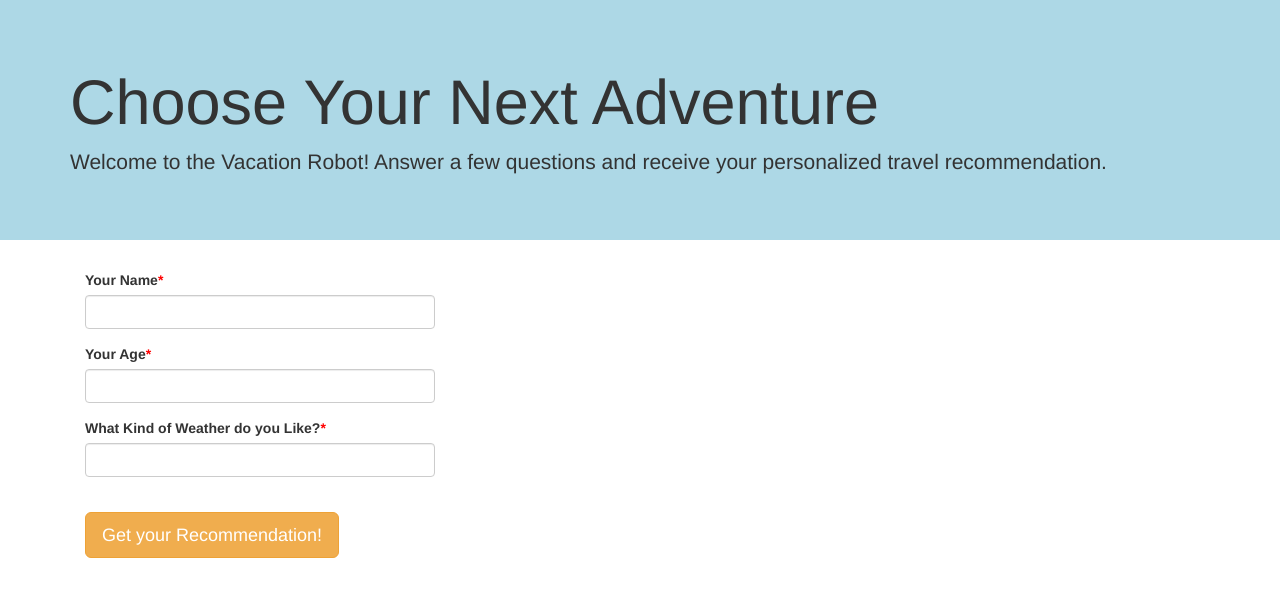
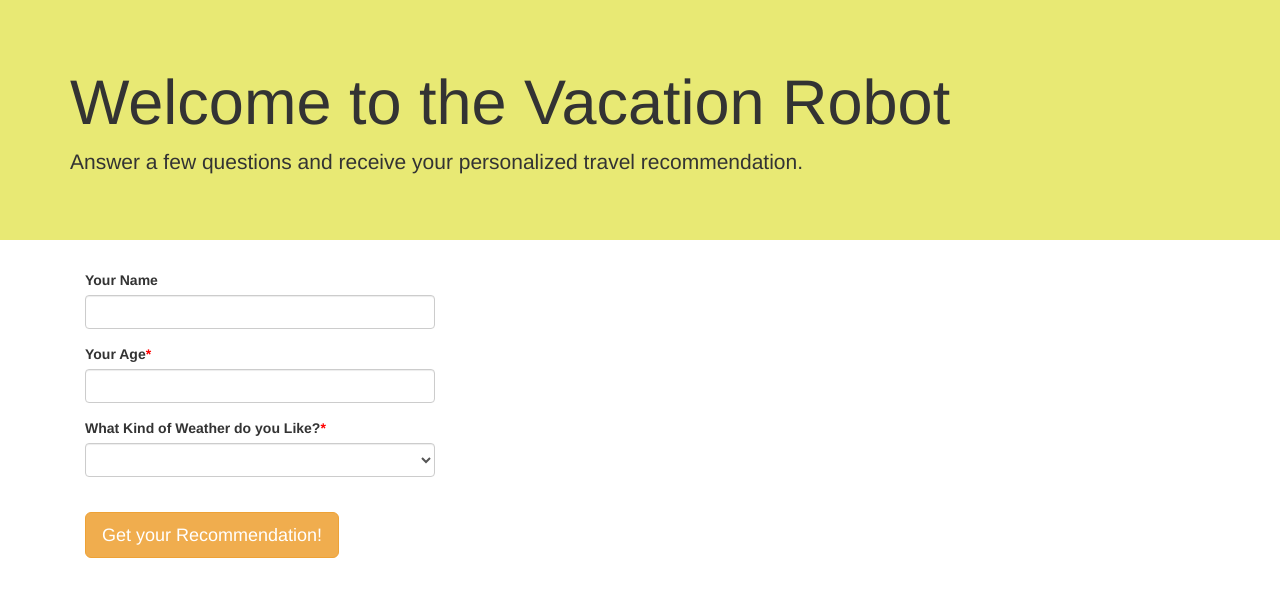
Before and after one commit to hyperlinkable/vacation, a plain HTML site: page index.html in a window 1280 px wide. Both pictures are taken after a click on the button "Begin Survey". Drawn offline with Linux system fonts and the light colour scheme.

Commit message:
add header image and logic to hide

```diff
--- a/css/styles.css
+++ b/css/styles.css
@@ -7,8 +7,9 @@
 }
 
 #intro {
-  background-color:lightblue;
+  background-color:#E8E974;
 }
+
 
 #reco h1 {
   font-style:oblique;
@@ -22,6 +23,10 @@
 
 }
 
+.jumbotron img {
+  max-height: 300px;
+}
+
 #getReco {
    margin-top:20px;
 }
--- a/index.html
+++ b/index.html
@@ -10,8 +10,9 @@
   <body>
       <div class="jumbotron" id="intro">
         <div class="container">
-          <h1>Choose Your Next Adventure</h1>
-          <p>Welcome to the Vacation Robot! Answer a few questions and receive your personalized travel recommendation.</p>
+          <img src="img/futurama.jpg" class="img-responsive" alt="robots on a cruise ship">
+          <h1>Welcome to the Vacation Robot</h1>
+          <p>Answer a few questions and receive your personalized travel recommendation.</p>
           <button type="button" class="btn btn-primary btn-lg" id="startSurvey">Begin Survey</button>
         </div>
       </div>
@@ -19,9 +20,9 @@
     <div class="container" id="survey">
       <form>
         <div class="col-md-4">
-          <div class="form-group required">
+          <div class="form-group">
             <label for="name" class="form-label">Your Name</label>
-            <input id="name" class="form-control" type="text" required>
+            <input id="name" class="form-control" type="text">
           </div>
           <div class="form-group required">
             <label for="age" class="form-label">Your Age</label>
@@ -29,11 +30,11 @@
           </div>
           <div class="form-group required">
             <label for="weather" class="form-label">What Kind of Weather do you Like?</label>
-            <input id="weather" class="form-control" list="weatherSelect" required>
-              <datalist id="weatherSelect">
-                <option value="Hot & Sunny">
-                <option value="Cold & Snowy">
-              </datalist>
+            <select id="weather" class="form-control" autocomplete="off" required>
+              <option></option>
+              <option>Hot & Sunny</option>
+              <option>Cold & Snowy</option>
+            </select>
           </div>
 
           <button type="submit" id="getReco" class="btn btn-warning btn-lg">Get your Recommendation!</button>
@@ -44,7 +45,7 @@
     </div>
 
     <div class="container" id="reco">
-      <h1>YOUR PERSONALIZED TRAVEL RECOMMENDATION</h1>
+      <h1>******** YOUR PERSONALIZED TRAVEL RECOMMENDATION ********</h1>
       <h2>Bon Voyage, <span class="name"></span>!</h2>
       <p>Since your age is <span class="age"></span> and you like <span class="weather"></span> weather...</p>
       <p>The Vacation Robot recommends you visit lovely <span class="destination"></span>!
--- a/js/scripts.js
+++ b/js/scripts.js
@@ -3,6 +3,7 @@ $(document).ready(function() {
 // Click to begin survey, hide start button, and show survey form
   $("button#startSurvey").click(function() {
     $("button#startSurvey").hide();
+    $(".jumbotron img").hide();
     $("#survey").show();
   });
 
@@ -23,9 +24,15 @@ $(document).ready(function() {
 
     var nameInput = $("input#name").val()
     var ageInput = parseInt($("input#age").val());
-    var weatherInput = $("input#weather").val();
+    var weatherInput = $("select#weather").val();
 
 // ----- START LOGIC FOR RECOMMENDATIONS -------
+  // adapt for anonymous form entry
+    if (nameInput == null || nameInput == "") {
+      nameInput = "Sir or Madam";
+    }
+
+
   // send children to Disneyland and old people to Vermont
     if (ageInput < 15) {
       var destinationReco = "DisneyLand";
```
